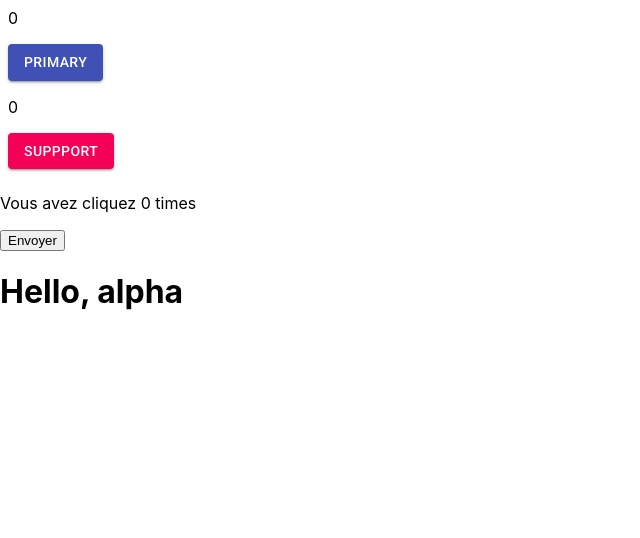
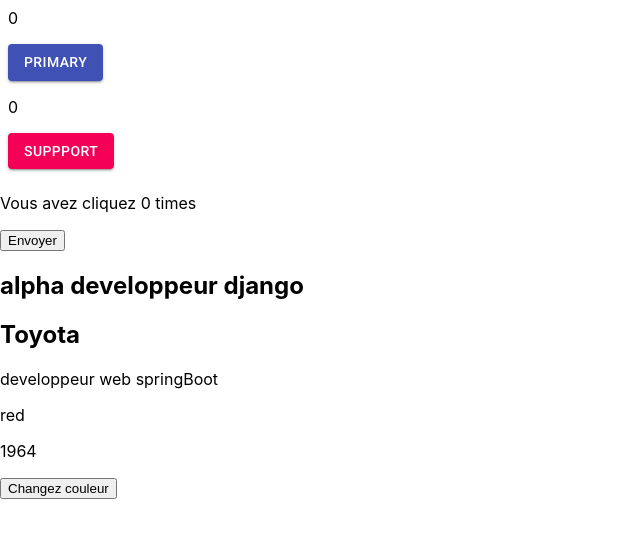
Before and after one commit to 27Saidou/Formation_react, a React (Create React App) app: page / in a window 1280 px wide. Shown: the top 538 px of the page, without its empty margins (0-640 px from the left). Built offline with nearby package versions, Linux system fonts and the light colour scheme.

Commit message:
apprendre props et state en reactjs

```diff
--- a/src/App.js
+++ b/src/App.js
@@ -2,16 +2,19 @@ import React from 'react';
 import {Example} from './Example'
 import  {Example2} from './Example2'
 import {Alpha} from './Alpha'
-function Welcome(props){
-  return <h1>Hello, {props.name}</h1>;
-}
+import Garage from './Garage'
+import {Car} from './Car'
+
+
+
 function App() {
   return (
     <div>
     <Example/>
     <Example2/>
     <Alpha/>
-    <Welcome name="alpha"/>
+    <Garage name="alpha developpeur django" />
+    <Car/>
     </div>
   )
 }
--- /dev/null
+++ b/src/Car.js
@@ -0,0 +1,47 @@
+import React,{ Component} from 'react';
+
+export class Car extends React.Component {
+    constructor(props){
+        super(props);
+        this.state = {
+            brand: "Toyota",
+            model: "developpeur web springBoot",
+            color: "red",
+            year: 1964
+        };
+    }
+    changeColor=()=>{
+        this.setState({ color:'Orange'})
+    }
+    render() {
+        return(
+            <div>
+            <h2>{this.state.brand}</h2>
+            <p>{this.state.model}</p>
+            <p>{this.state.color}</p>
+            <p>{this.state.year}</p>
+            <button onClick={this.changeColor}>Changez couleur</button>
+            </div>
+        )
+    }
+}
+
+class Header extends React.Component {
+    constructor(props) {
+        super(props);
+        this.state = {
+            favoritecolor: "red"
+        };
+    }
+    componentDidMount() {
+        setTimeout(() => {
+            this.setState({
+                favoritecolor: "yellow"
+            })
+        }, 1000)
+    }
+    render() {
+        return ( <h1> mon couleur favori est {this.state.favoritecolor}</h1>
+        );
+    }
+}
--- /dev/null
+++ b/src/Garage.js
@@ -0,0 +1,18 @@
+import React from 'react';
+
+
+class Garage extends React.Component{
+    constructor(props){
+        super(props);
+    }
+    render(){
+        const carname="Ford";
+        return(
+            <div>
+            <h2>{this.props.name}</h2>
+            </div>
+        )
+    }
+}
+
+export default Garage;
```
